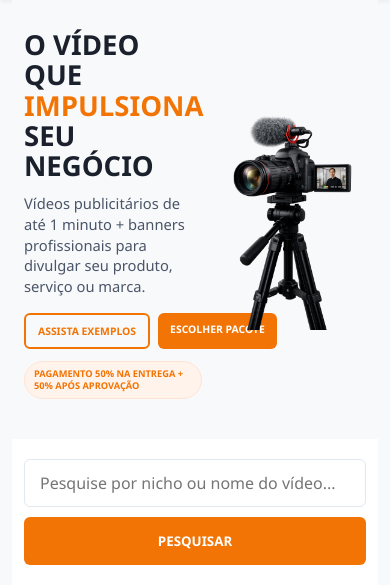
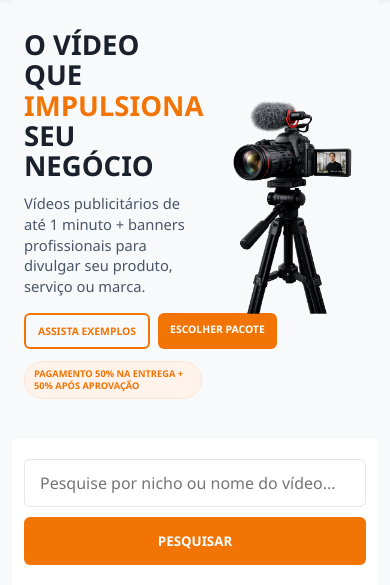
Before and after one commit to molina0909/Impulso-digital3, a Flask app: page / in a window 390 px wide. Shown: the part 92-677 px from the top of the page. Run offline with Flask 3, Linux system fonts and the light colour scheme; data that the repository does not hold is empty.

Commit message:
Update style.css

```diff
--- a/static/css/style.css
+++ b/static/css/style.css
@@ -812,20 +812,20 @@ textarea {
     }
 
     .hero-image {
-        width: 48%;
+        width: 45%;
         order: initial;
         display: flex;
         justify-content: center;
-        align-items: center;
-        transform: translateY(-15px);
+        align-items: flex-start;
+        transform: translate(8px, -35px);
     }
 
     .hero-image img {
-        width: 100%;
-        max-width: 330px;
-        max-height: none;
+        width: auto;
+        height: 270px;
+        max-width: 100%;
         object-fit: contain;
-        animation: none;
+        animation: flutuar 4s ease-in-out infinite;
     }
 
     /* Busca */
@@ -1066,13 +1066,14 @@ textarea {
     }
 
     .hero-image {
-        transform: translateY(-20px);
+        transform: translate(5px, -30px);
     }
 
     .hero-image img {
-        width: 100%;
-        max-width: 180px;
-        animation: none;
+        height: 230px;
+        width: auto;
+        max-width: 100%;
+        animation: flutuar 4s ease-in-out infinite;
     }
 
     .video-gallery-grid {
```
